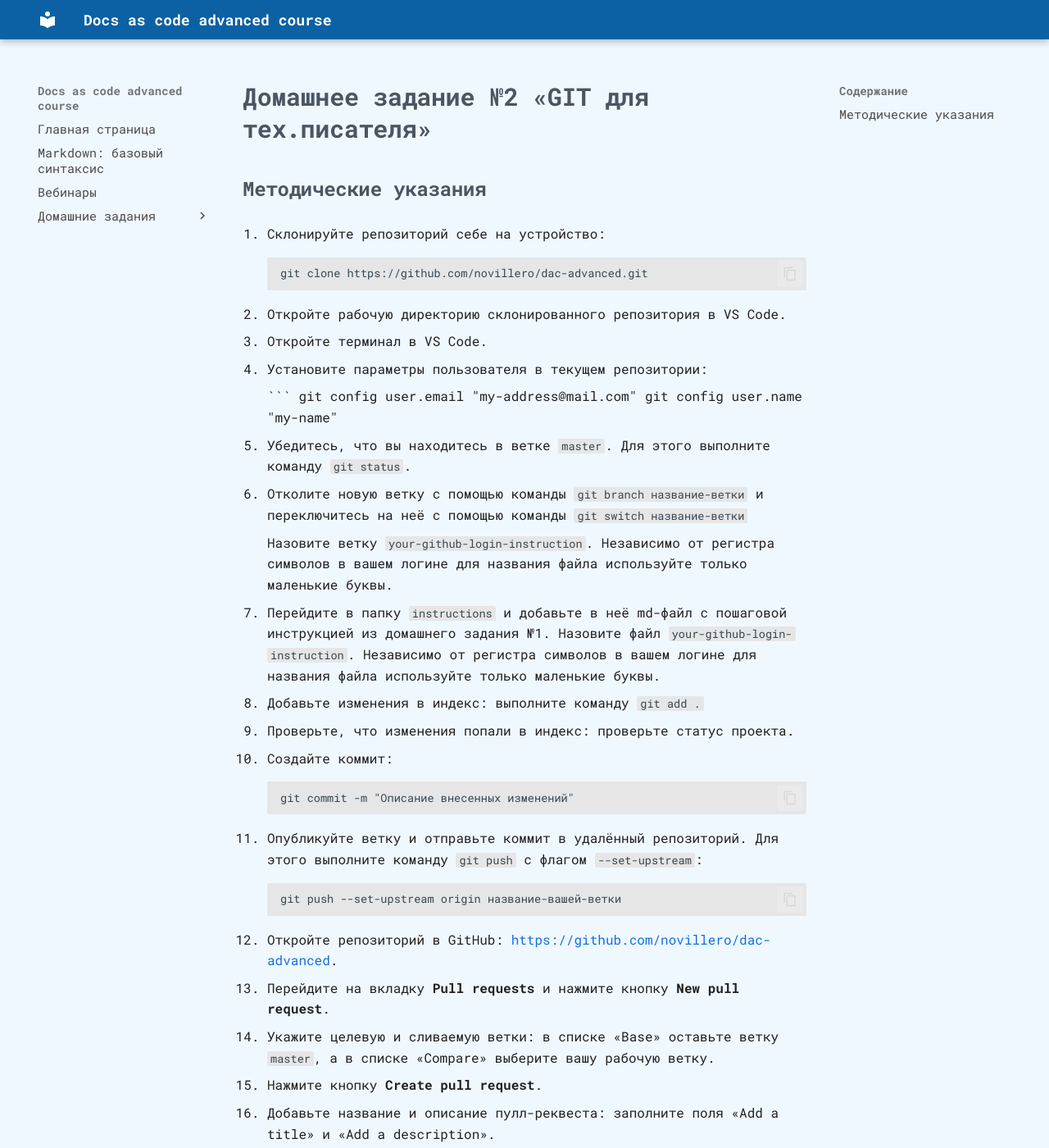
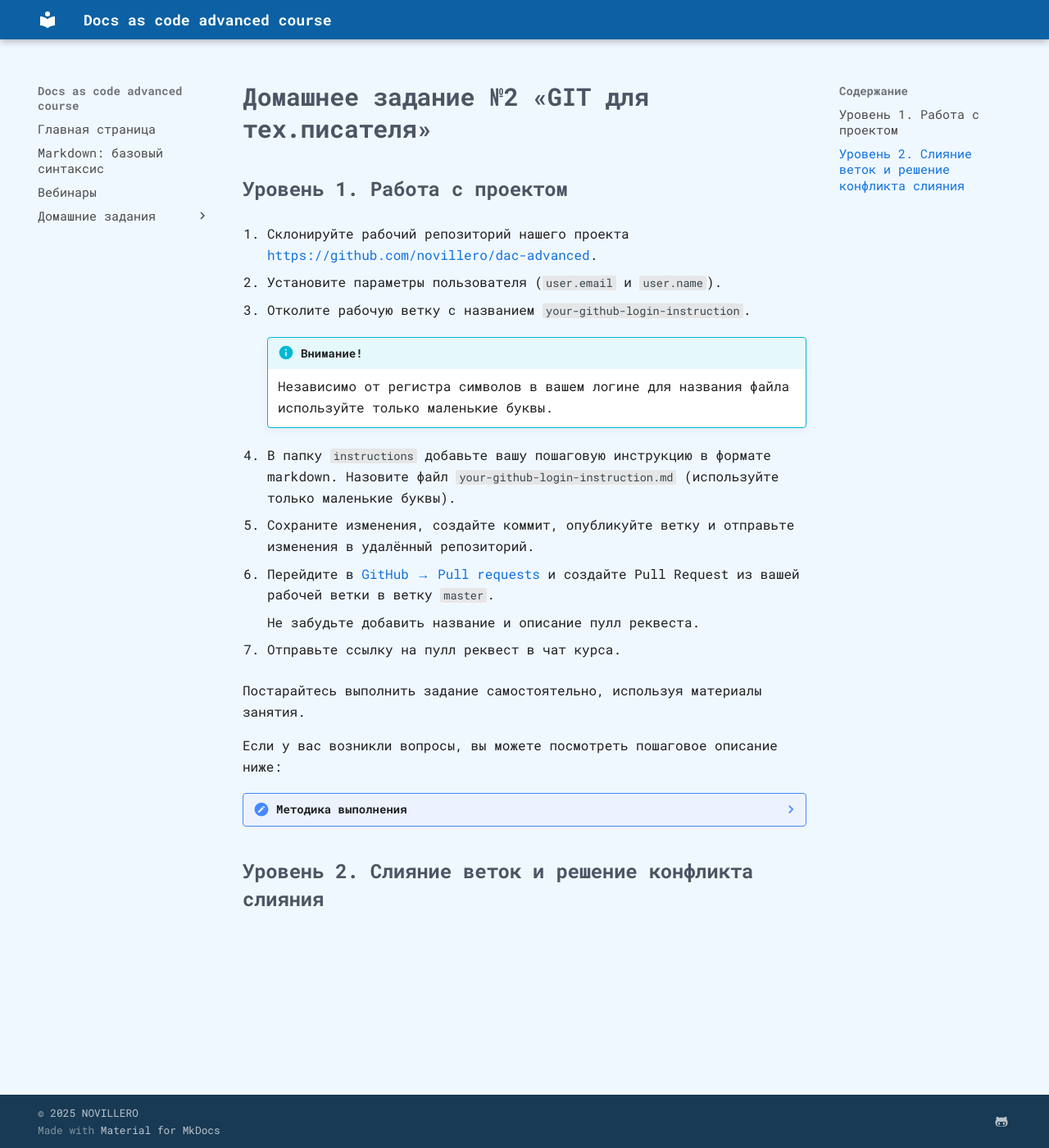
Before and after one commit to novillero/dac-advanced, an MkDocs documentation site: the page built from docs/homeworks/homework-2.md, in a window 1280 px wide and 1400 px high. Shown: the whole window at 82% size. Built offline with MkDocs 1.6.1 and Material for MkDocs 9.7.7, drawn with Linux system fonts in a browser that asks for light colours; some web fonts are replaced; some of the changed text lies outside the part shown.

Commit message:
дополнил дом.задание

````diff
--- a/docs/homeworks/homework-2.md
+++ b/docs/homeworks/homework-2.md
@@ -1,56 +1,83 @@
 # Домашнее задание №2 «GIT для тех.писателя»
 
-## Методические указания
+## Уровень 1. Работа с проектом
 
-1. Склонируйте репозиторий себе на устройство:
+1. Склонируйте рабочий репозиторий нашего проекта [https://github.com/novillero/dac-advanced](https://github.com/novillero/dac-advanced){target=_blank}.
 
-    ```
-    git clone https://github.com/novillero/dac-advanced.git
-    ```
+2. Установите параметры пользователя (`user.email` и `user.name`).
 
-2. Откройте рабочую директорию склонированного репозитория в VS Code.
+3. Отколите рабочую ветку с названием `your-github-login-instruction`.
 
-3. Откройте терминал в VS Code.
+    !!! info "Внимание!"
+        Независимо от регистра символов в вашем логине для названия файла используйте только маленькие буквы.
 
-4. Установите параметры пользователя в текущем репозитории:
+4. В папку `instructions` добавьте вашу пошаговую инструкцию в формате markdown. Назовите файл `your-github-login-instruction.md` (используйте только маленькие буквы).
 
-    ```
-    git config user.email "my-address@mail.com"
-    git config user.name "my-name"
+5. Сохраните изменения, создайте коммит, опубликуйте ветку и отправьте изменения в удалённый репозиторий.
 
-5. Убедитесь, что вы находитесь в ветке `master`. Для этого выполните команду `git status`.
+7. Перейдите в [GitHub → Pull requests](https://github.com/novillero/dac-advanced/pulls) и создайте Pull Request из вашей рабочей ветки в ветку `master`.
+
+    Не забудьте добавить название и описание пулл реквеста.
+
+8. Отправьте ссылку на пулл реквест в чат курса.
+
+Постарайтесь выполнить задание самостоятельно, используя материалы занятия.
+
+Если у вас возникли вопросы, вы можете посмотреть пошаговое описание ниже:
+
+??? note "Методика выполнения"
+
+    1. Склонируйте репозиторий себе на устройство:
+
+        ```
+        git clone https://github.com/novillero/dac-advanced.git
+        ```
+
+    2. Откройте рабочую директорию склонированного репозитория в VS Code.
+
+    3. Откройте терминал в VS Code (вкладка «Terminal» в верхнем меню).
+
+    4. Установите параметры пользователя в текущем репозитории:
+
+        ```
+        git config user.email "my-address@mail.com"
+        git config user.name "my-name"
+
+    5. Убедитесь, что вы находитесь в ветке `master`. Для этого выполните команду `git status`.
 
 
-6. Отколите новую ветку с помощью команды `git branch название-ветки` и переключитесь на неё с помощью команды `git switch название-ветки`
+    6. Отколите новую ветку с помощью команды `git branch название-ветки` и переключитесь на неё с помощью команды `git switch название-ветки`
 
-    Назовите ветку `your-github-login-instruction`. Независимо от регистра символов в вашем логине для названия файла используйте только маленькие буквы.
+        Назовите ветку `your-github-login-instruction`. Независимо от регистра символов в вашем логине для названия файла используйте только маленькие буквы.
 
-7. Перейдите в папку `instructions` и добавьте в неё md-файл с пошаговой инструкцией из домашнего задания №1. Назовите файл `your-github-login-instruction`. Независимо от регистра символов в вашем логине для названия файла используйте только маленькие буквы.
+    7. Перейдите в папку `instructions` и добавьте в неё md-файл с пошаговой инструкцией из домашнего задания №1. Назовите файл `your-github-login-instruction.md`. Независимо от   регистра символов в вашем логине для названия файла используйте только маленькие буквы.
 
-8. Добавьте изменения в индекс: выполните команду `git add .`
+    8. Добавьте изменения в индекс: выполните команду `git add .`
 
-9. Проверьте, что изменения попали в индекс: проверьте статус проекта.
+    9. Проверьте, что изменения попали в индекс: проверьте статус проекта.
 
-10. Создайте коммит:
+    10. Создайте коммит:
 
-    ```
-    git commit -m "Описание внесенных изменений"
-    ```
+        ```
+        git commit -m "Описание внесенных изменений"
+        ```
 
-11. Опубликуйте ветку и отправьте коммит в удалённый репозиторий. Для этого выполните команду `git push` с флагом `--set-upstream`:
+    11. Опубликуйте ветку и отправьте коммит в удалённый репозиторий. Для этого выполните команду `git push` с флагом `--set-upstream`:
 
-    ```
-    git push --set-upstream origin название-вашей-ветки
-    ```
+        ```
+        git push --set-upstream origin название-вашей-ветки
+        ```
 
-12. Откройте репозиторий в GitHub: [https://github.com/novillero/dac-advanced](https://github.com/novillero/dac-advanced){target=_blank}.
+    12. Откройте репозиторий в GitHub: [https://github.com/novillero/dac-advanced](https://github.com/novillero/dac-advanced){target=_blank}.
 
-13. Перейдите на вкладку **Pull requests** и нажмите кнопку **New pull request**.
+    13. Перейдите на вкладку **Pull requests** и нажмите кнопку **New pull request**.
 
-14. Укажите целевую и сливаемую ветки: в списке «Base» оставьте ветку `master`, а в списке «Compare» выберите вашу рабочую ветку.
+    14. Укажите целевую и сливаемую ветки: в списке «Base» оставьте ветку `master`, а в списке «Compare» выберите вашу рабочую ветку.
 
-15. Нажмите кнопку **Create pull request**.
+    15. Нажмите кнопку **Create pull request**.
 
-16. Добавьте название и описание пулл-реквеста: заполните поля «Add a title» и «Add a description».
+    16. Добавьте название и описание пулл-реквеста: заполните поля «Add a title» и «Add a description».
 
-17. Нажмите кнопку **Create pull request**.
+    17. Нажмите кнопку **Create pull request**.
+
+## Уровень 2. Слияние веток и решение конфликта слияния
````
